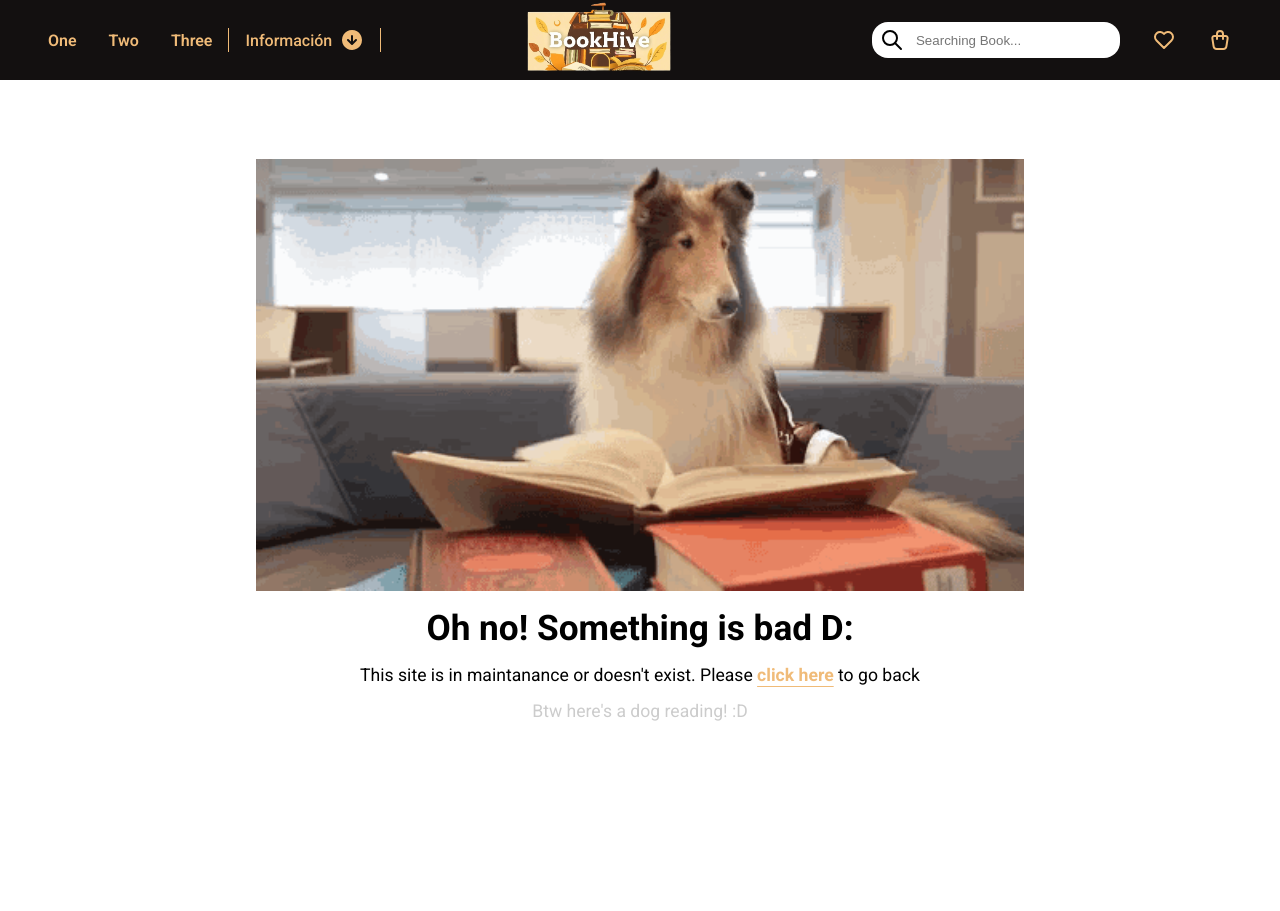
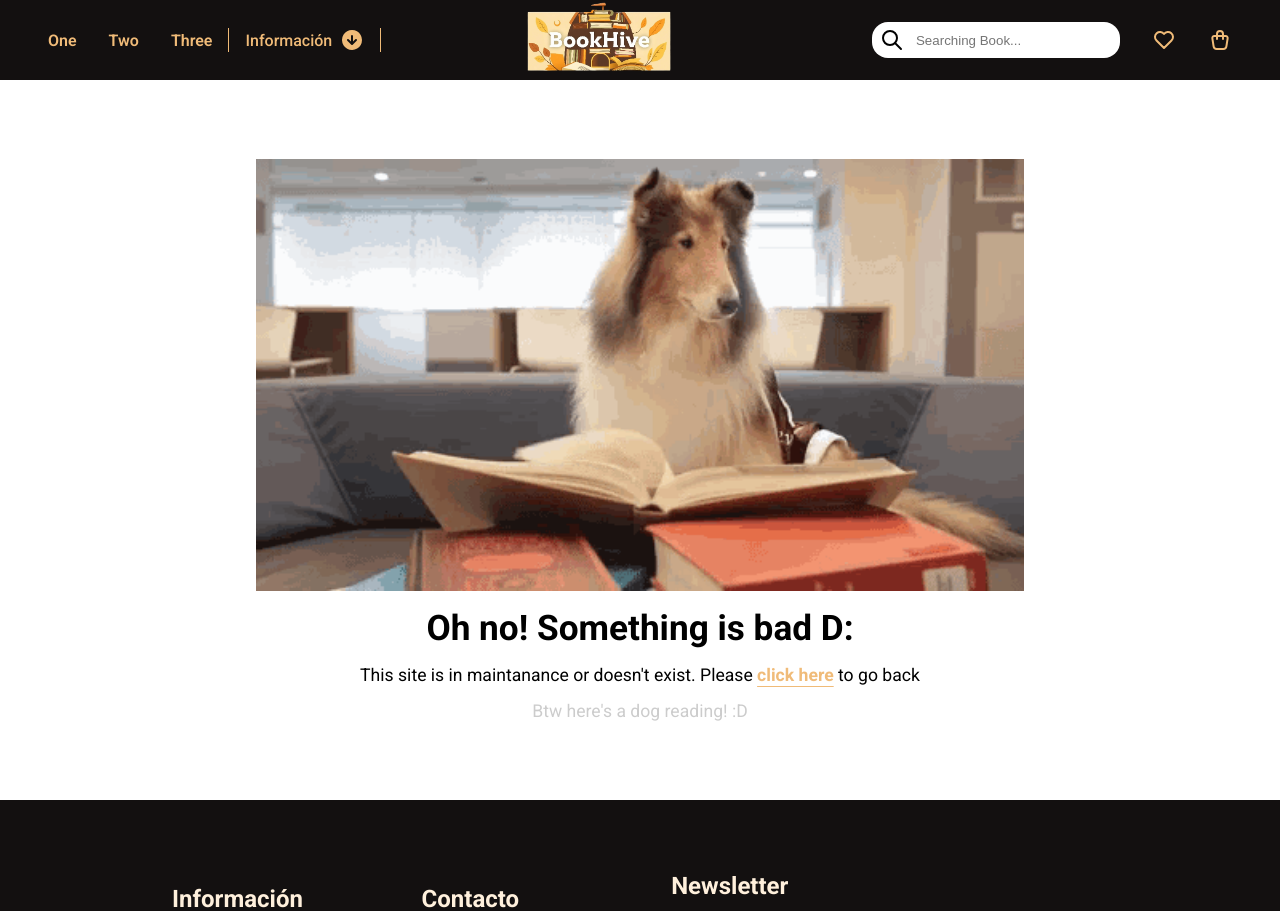
Before and after one commit to JunLovin/bookhaven, a React (Vite) app: page /BookHaven in a window 1280 px wide. Shown: the top 911 px of the page. Before the commit the page ends 800 px from the top, so only its background shows below. Built offline with nearby package versions, Linux system fonts and the light colour scheme.

Commit message:
Add footer to DefaultError component

```diff
--- a/src/error/DefaultError.jsx
+++ b/src/error/DefaultError.jsx
@@ -8,6 +8,7 @@ import searchIcon from '@public/search.svg'
 import shoppingBag from '@public/shoppingBag.svg'
 import DropDownMenu from '../components/DropdownMenu';
 import Card from '../components/Card';
+import Footer from '../components/Footer';
 
 function DefaultError() {
 
@@ -42,7 +43,7 @@ function DefaultError() {
                 <DropDownMenu className="dropdown-mobile" id="dropdown-mobile" firstLi="One" secondLi="Two" thirdLi="Three" menuTitle="Opciones"/>
                 <div className="links-list">
                 <ul>
-                    <li><Link to="/d" className="link">One</Link></li>
+                    <li><Link to="/BookHaven" className="link">One</Link></li>
                     <li><Link to="/d" className="link">Two</Link></li>
                     <li><Link to="/d" className="link">Three</Link></li>
                     <DropDownMenu className="dropdown-menu" firstLi="BookHaven" secondLi="Creator" thirdLi="Contact" menuTitle="Información"/>
@@ -89,6 +90,7 @@ function DefaultError() {
             <p>This site is in maintanance or doesn&apos;t exist. Please <Link to="/" className="link">click here</Link> to go back</p>
             <p className="quote">Btw here&apos;s a dog reading! :D</p>
         </section>}
+            <Footer isShow={!isShow}/>
         </>
     )
 }
```
